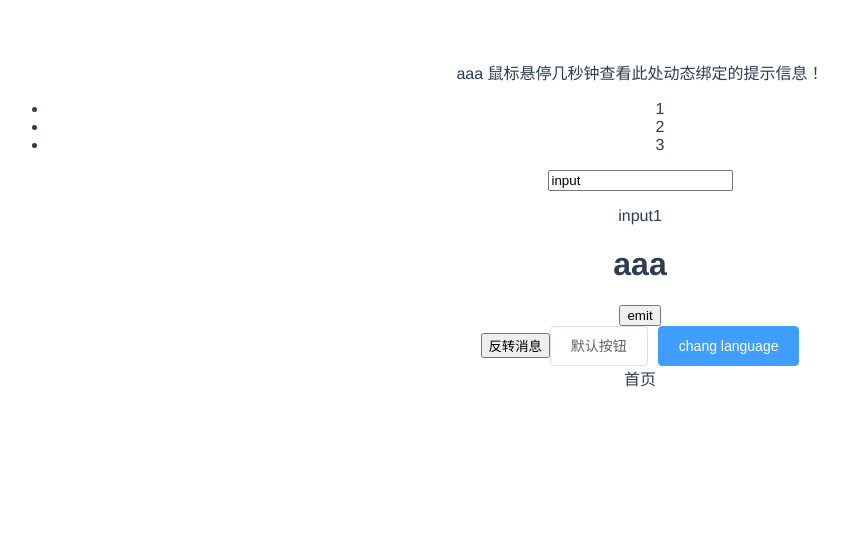
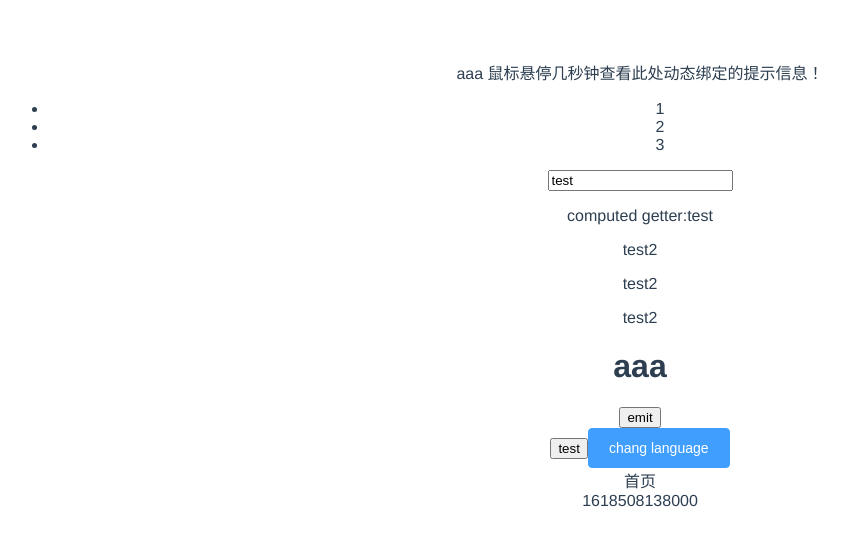
Before and after one commit to 18250678072/vue_demo, a Vue app: page / in a window 1280 px wide. Shown: the top 546 px of the page, without its empty margins (0-848 px from the left). Built offline with nearby package versions, Linux system fonts and the light colour scheme.

Commit message:
动态参数

```diff
--- a/src/App.vue
+++ b/src/App.vue
@@ -7,16 +7,16 @@
         <ul>
             <li v-for="(item, index) in arr" :key="index">{{ item }}</li>
         </ul>
-        <input v-model="inputMsg" />
+        <input v-model="inputMsg" @input="input" @change="change" />
         <p>{{ newInputMsg }}</p>
         <p>{{ wathcMsg }}</p>
         <p>{{ wathcMsg }}</p>
         <p>{{ wathcMsg }}</p>
-        <hello-world :title="message" @appEvent="appEvent"></hello-world>
-        <button @click="test">反转消息</button>
-        <el-button>默认按钮</el-button>
+        <hello-world :title="message" @appEvent="appEvent" event="click"></hello-world>
+        <button @click="test">test</button>
         <el-button type="primary" @click="changeLanguage">chang language</el-button>
         <div>{{ $t('common.homepage') }}</div>
+        {{ now }}
     </div>
 </template>
 
@@ -38,7 +38,7 @@ export default {
     },
     methods: {
         test() {
-            console.log('test');
+            this.inputMsg = 'test';
         },
         appEvent(param) {
             console.log('appEvent:', param);
@@ -46,11 +46,27 @@ export default {
         changeLanguage() {
             this.$i18n.locale = 'id';
         },
+        input() {
+            console.log('on input');
+        },
+        change() {
+            console.log('on change');
+        },
     },
     computed: {
-        newInputMsg() {
-            console.log('computed');
-            return this.inputMsg + '1';
+        newInputMsg: {
+            get: function() {
+                console.log('computed getter');
+
+                return 'computed getter:' + this.inputMsg;
+            },
+            set: function(params) {
+                console.log('computed setter');
+                this.inputMsg = 'computed setter: ' + params;
+            },
+        },
+        now: function() {
+            return Date.now();
         },
     },
     watch: {
--- a/src/components/HelloWorld.vue
+++ b/src/components/HelloWorld.vue
@@ -1,7 +1,7 @@
 <template>
     <div class="hello">
-        <h1>{{ title }}</h1>
-        <button @click="child">emit</button>
+        <h1 class=".title">{{ title }}</h1>
+        <button @[event]="child">emit</button>
     </div>
 </template>
 
@@ -10,6 +10,7 @@ export default {
     name: 'HelloWorld',
     props: {
         title: String,
+        event: String,
     },
     methods: {
         child() {
@@ -18,3 +19,5 @@ export default {
     },
 };
 </script>
+
+<style lang="scss"></style>
```
Also changed, not shown: 1 other file (tests, documents, lock files or other folders).
